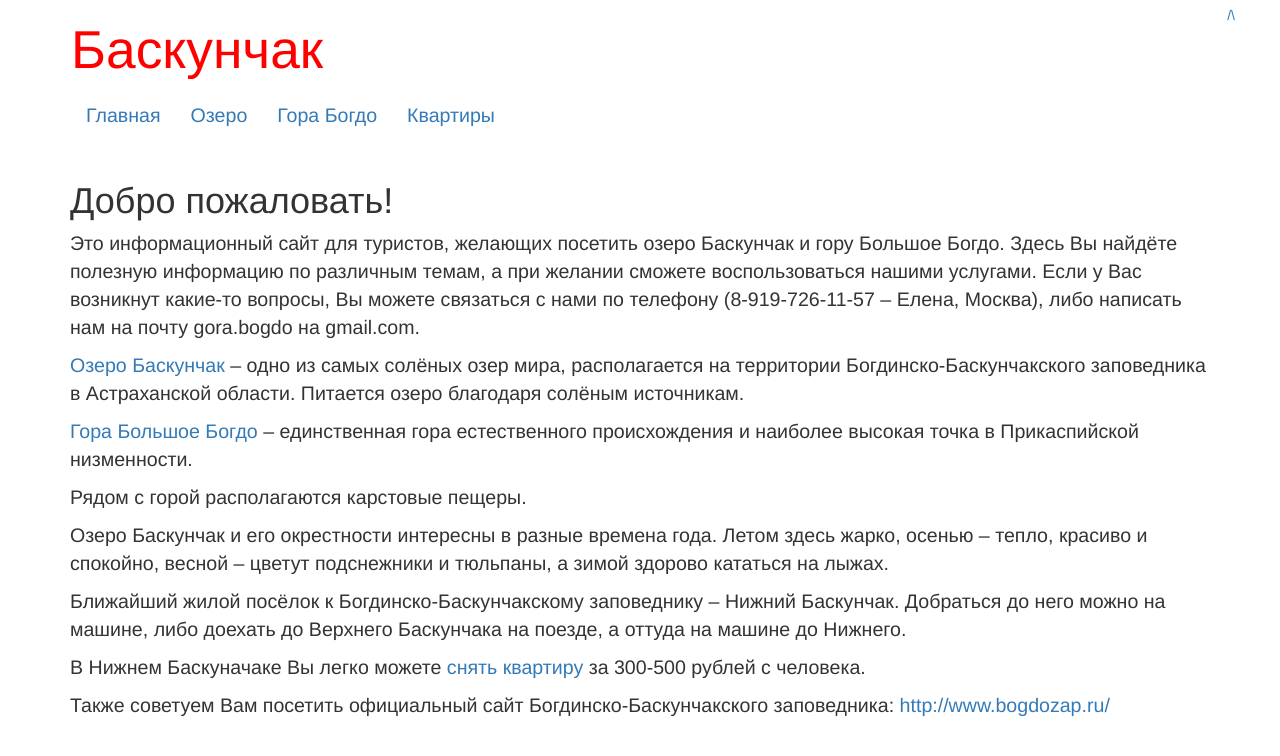
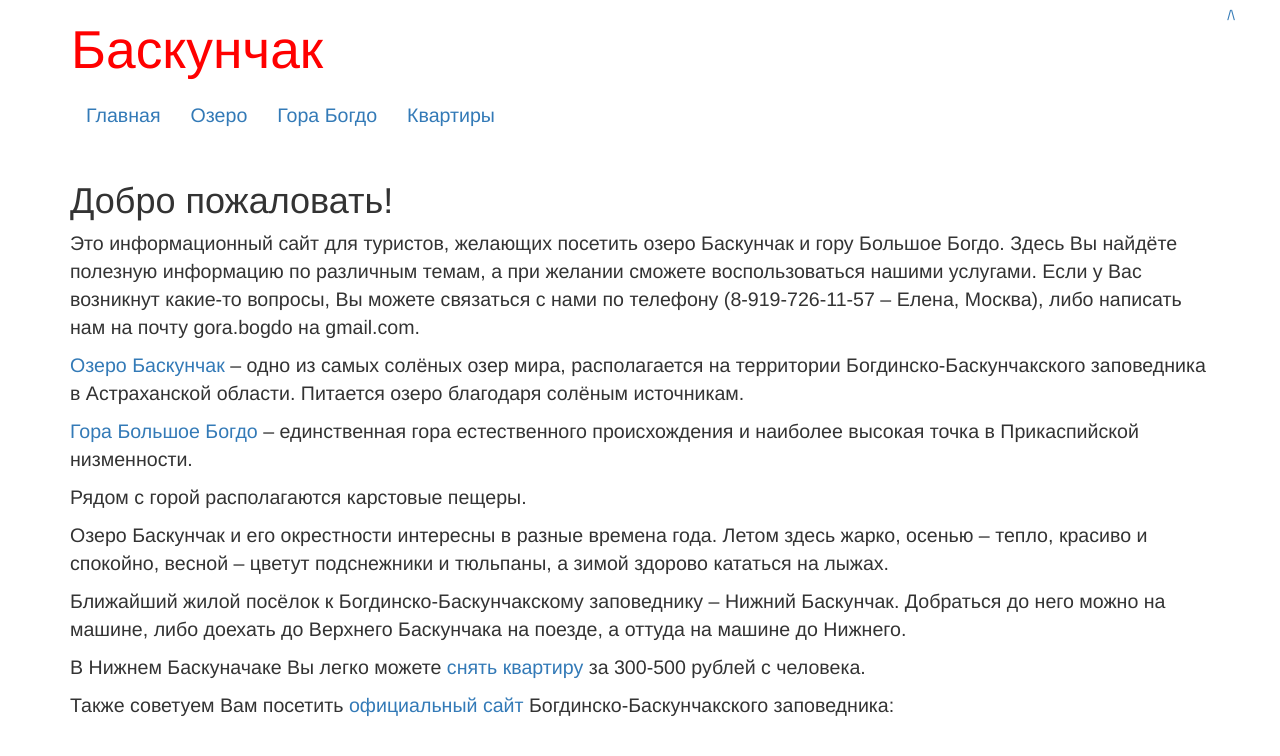
Before and after one commit to Baskunchak/baskunchak.github.io, a Jekyll site: the page built from index.md, in a window 1280 px wide. Shown: the top 756 px of the page. Built offline with Jekyll 4.4.1, drawn with Linux system fonts in a browser that asks for light colours; part of the change alters nothing that is shown.

Commit message:
Update index.md

```diff
--- a/index.md
+++ b/index.md
@@ -31,7 +31,7 @@ title: "Баскунчак - главная"
 
 В Нижнем Баскуначаке Вы легко можете [снять квартиру](flats.html) за 300-500 рублей с человека.
 
-Также советуем Вам посетить официальный сайт Богдинско-Баскунчакского заповедника:
-<http://www.bogdozap.ru/>
+Также советуем Вам посетить [официальный сайт](http://www.bogdozap.ru/) Богдинско-Баскунчакского заповедника:
+
 
 [lake]:     /lake.html
```
